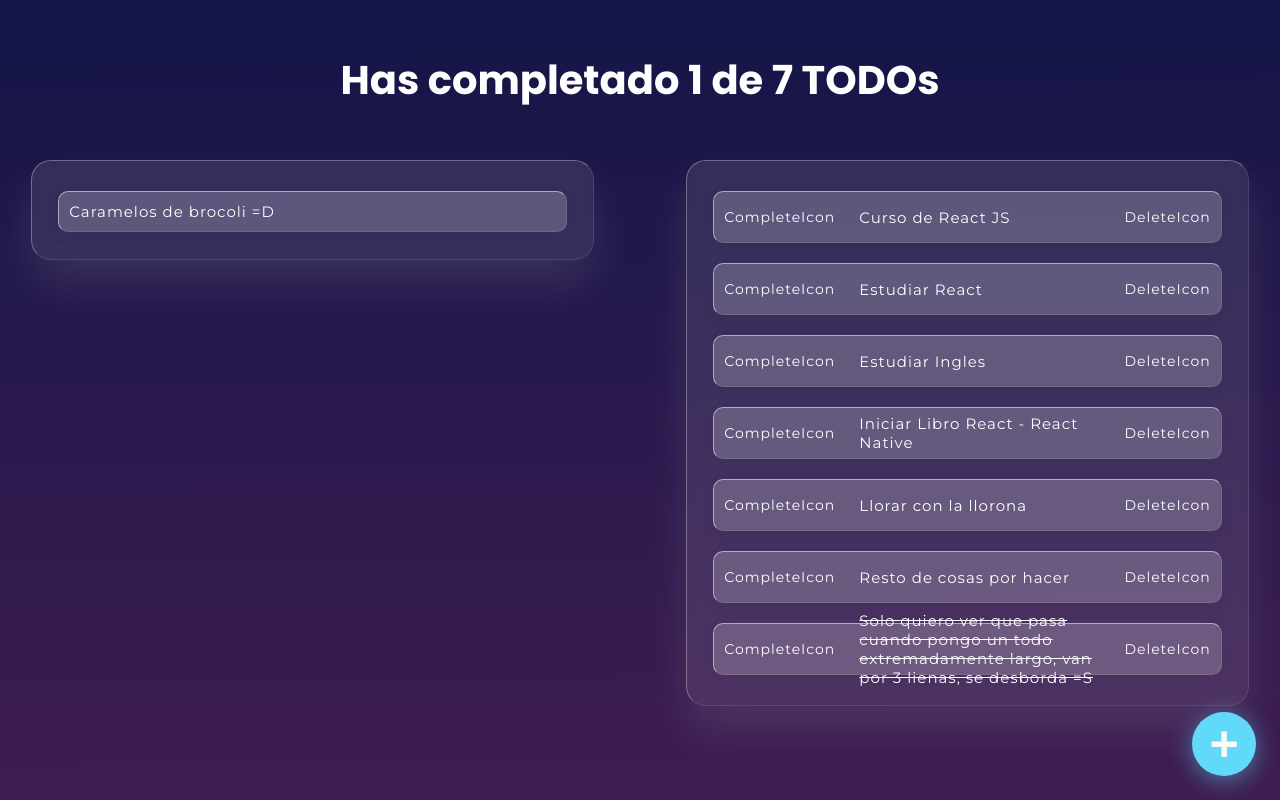
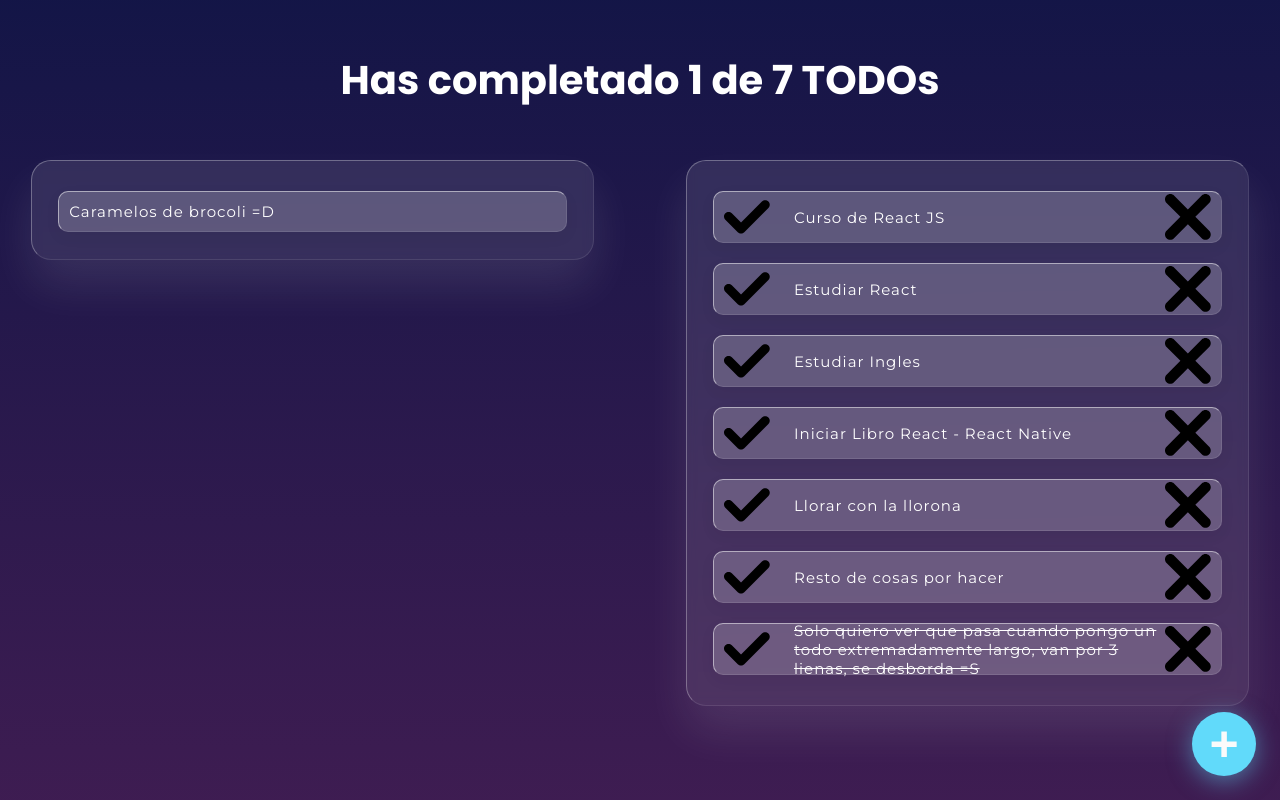
Before and after one commit to nOm-1986/todos, a React (Create React App) app: page / in a window 1280 px wide. Built offline with nearby package versions, Linux system fonts and the light colour scheme.

Commit message:
Creando nuestro componente de iconos

```diff
--- a/src/App.js
+++ b/src/App.js
@@ -33,6 +33,7 @@ function App() {
   //   todo.text.includes(searchValue);
   // });
 
+  //Includes de arrays - ES7
   const searchedTodos = todos.filter(todo =>
     todo.text.toLowerCase().includes(searchValue.toLowerCase())
   );
--- a/src/CompleteIcon.js
+++ b/src/CompleteIcon.js
@@ -1,10 +1,12 @@
 import React from "react";
+import { TodoIcon } from "./TodoIcon";
 
 const CompleteIcon = () => {
     return(
-        <>
-            CompleteIcon
-        </>
+        <TodoIcon
+            type="check"
+            color="green"
+        />
     )
 }
 
--- a/src/DeleteIcon.js
+++ b/src/DeleteIcon.js
@@ -1,11 +1,15 @@
 import React from "react";
+import { TodoIcon } from "./TodoIcon";
 
 
 const DeleteIcon = () => {
-    return (
-        <>
-            DeleteIcon
-        </>
+    return(
+        <TodoIcon
+            type="delete"
+            color="red"
+            width="100"
+            height="100"
+        />
     )
 }
 
--- /dev/null
+++ b/src/TodoIcon.js
@@ -0,0 +1,18 @@
+import React from "react";
+import { ReactComponent as CheckSVG } from './check.svg';
+import { ReactComponent as DeleteSVG } from './delete.svg';
+
+const iconTypes = {
+   "check": <CheckSVG/>,
+   "delete": <DeleteSVG/>
+}
+
+const TodoIcon = ({ type }) => {
+    return(
+        <span className={`Icon Icon-svg Icon-${type}`}>
+            {iconTypes[type]}
+        </span>
+    );
+}
+
+export { TodoIcon };
```
